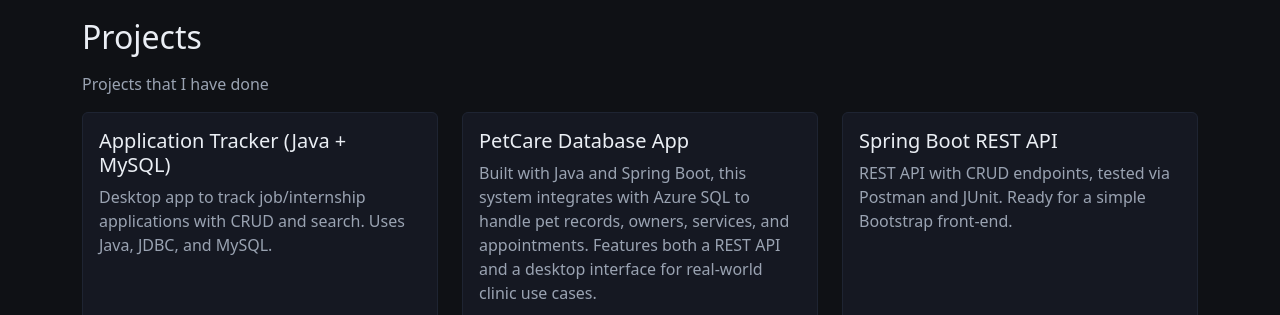
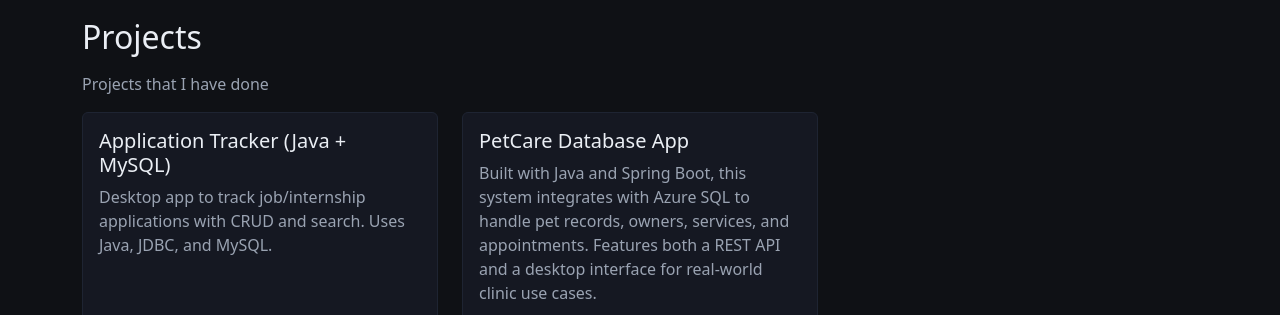
Before and after one commit to NSavage13/NSavage13.github.io, a plain HTML site: page index.html in a window 1280 px wide. Shown: the part 1490-1805 px from the top of the page. Drawn offline with nearby package versions, Linux system fonts and the light colour scheme.

Commit message:
Commented out project 3

```diff
--- a/index.html
+++ b/index.html
@@ -211,19 +211,18 @@
       </div>
 
       <!-- Project 3 -->
-      <div class="col-md-6 col-lg-4">
+      <!-- <div class="col-md-6 col-lg-4">
         <div class="card h-100">
           <div class="card-body d-flex flex-column">
             <h5 class="card-title">Spring Boot REST API</h5>
             <p class="card-text text-muted">
               REST API with CRUD endpoints, tested via Postman and JUnit. Ready for a simple Bootstrap front‑end.
             </p>
-            <!-- TODO: replace link -->
             <a href="#" target="_blank" class="btn btn-primary mt-auto"><i class="bi bi-github me-2"></i>View Repo</a>
           </div>
         </div>
       </div>
-    </div>
+    </div> -->
 
     <!-- Optional: Projects grid note -->
     <!-- <p class="small muted mt-3">Tip: keep each project in its own GitHub repo; link to them here.</p> -->
```
Also changed, not shown: 2 other files.
